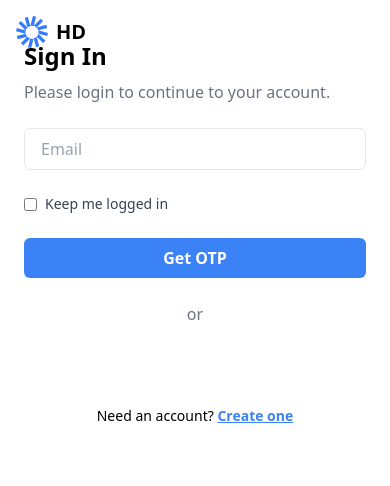
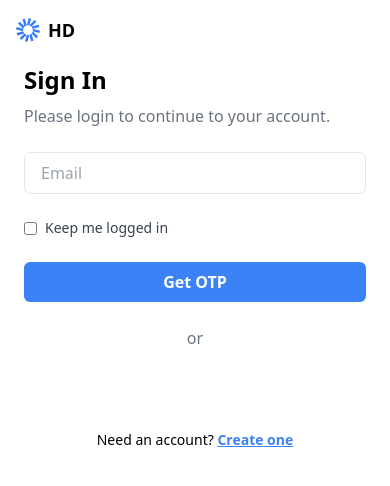
Before and after one commit to gauravnainwal518/note-app, a React (Vite) app in the folder note-app-frontend/: page /login in a window 390 px wide. Shown: the top 486 px of the page. Built offline with nearby package versions, Linux system fonts and the light colour scheme; no server answers.

Commit message:
fix: responsiveness in small screens

```diff
--- a/note-app-frontend/src/pages/LoginPage.tsx
+++ b/note-app-frontend/src/pages/LoginPage.tsx
@@ -107,13 +107,13 @@ const LoginPage: React.FC = () => {
   return (
   <div className="flex flex-col lg:flex-row min-h-screen relative">
     {/* Logo */}
-      <div className="absolute top-4 left-4 flex items-center">
-        <img src={icon} alt="Logo" className="w-8 h-8 mr-2" />
-        <span className="text-xl font-semibold">HD</span>
+    <div className="absolute top-4 left-4 flex items-center gap-2">
+      <img src={icon} alt="Logo" className="w-6 h-6 sm:w-8 sm:h-8" />
+      <span className="text-lg sm:text-xl font-semibold">HD</span>
     </div>
 
     {/* Form Section */}
-      <div className="flex flex-col justify-center px-6 py-10 w-full lg:w-[30%] bg-white">
+    <div className="flex flex-col justify-center px-6 pt-16 sm:pt-10 py-10 w-full lg:w-[30%] bg-white">
       <div className="max-w-md w-full mx-auto">
         <h2 className="text-2xl font-bold mb-2">Sign In</h2>
         <p className="text-gray-500 mb-6">Please login to continue to your account.</p>
@@ -191,6 +191,7 @@ const LoginPage: React.FC = () => {
     />
   </div>
 );
+
 };
 
 export default LoginPage;
```
Also changed, not shown: note-app-frontend/src/App.tsx (line endings or trailing spaces). Lines whose indentation alone changed are shown as unchanged.
